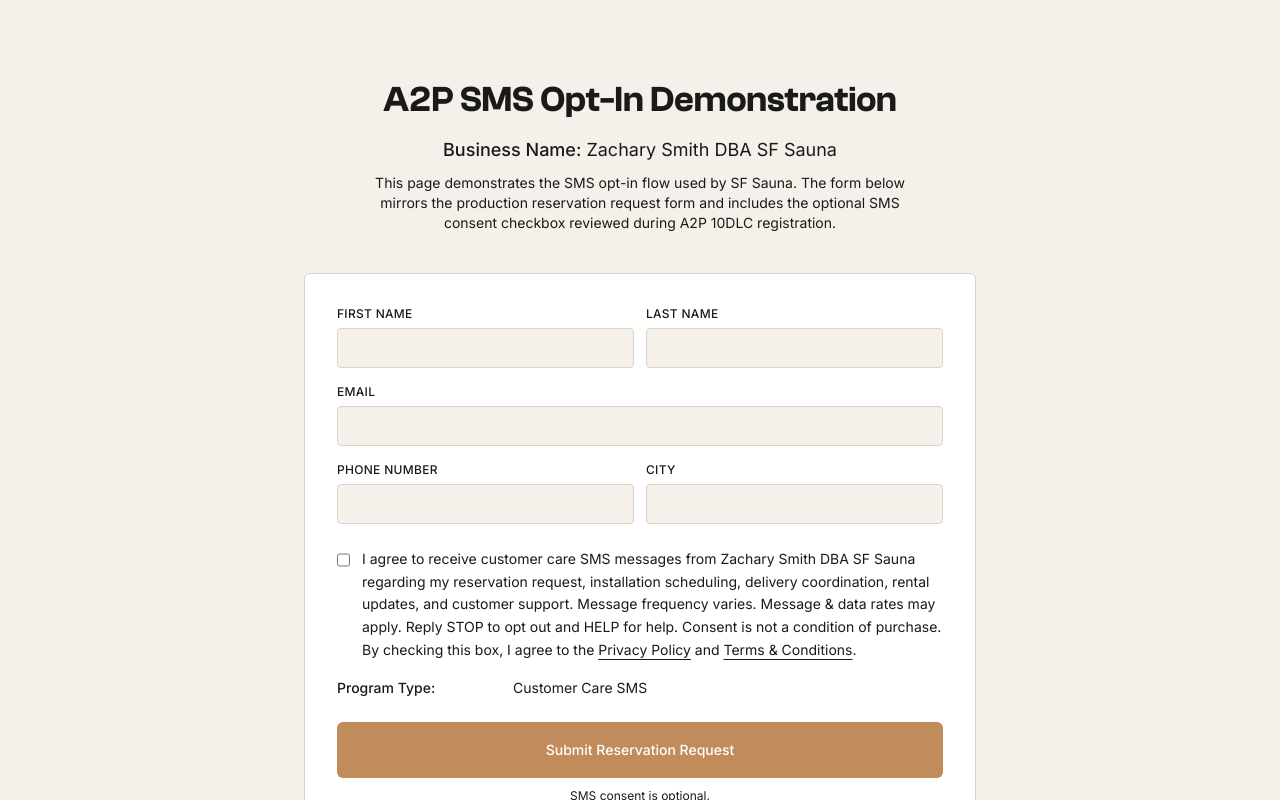
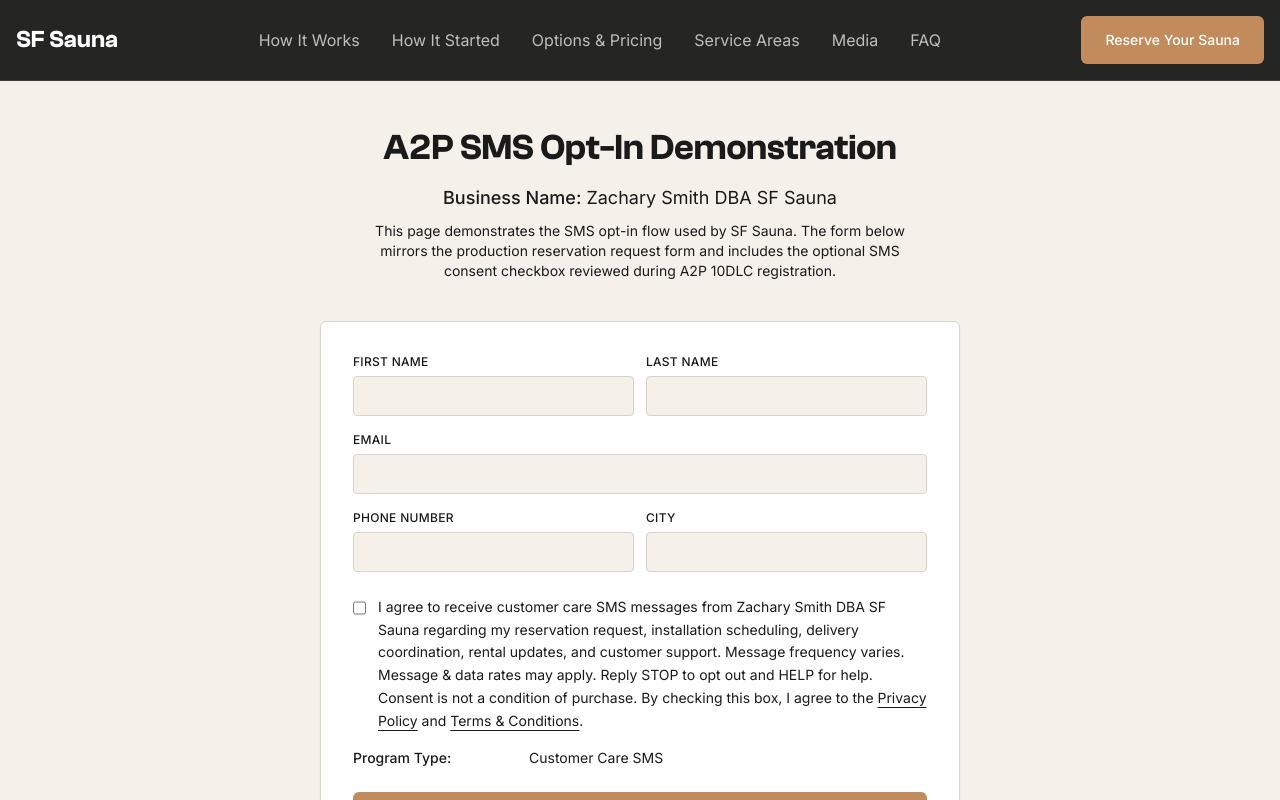
Before and after one commit to aryzach/aryzach.github.io, a React (Vite) app: page /a2p-form-review in a window 1280 px wide. Shown: the top 800 px of the page. Built offline with nearby package versions, Linux system fonts and the light colour scheme.

Commit message:
Changes
Co-authored-by: aryzach <30701475+aryzach@users.noreply.github.com>

```diff
--- a/src/pages/A2PFormReview.tsx
+++ b/src/pages/A2PFormReview.tsx
@@ -3,6 +3,8 @@ import { Button } from "@/components/ui/button";
 import { Input } from "@/components/ui/input";
 import { Label } from "@/components/ui/label";
 import { CheckCircle2 } from "lucide-react";
+import Header from "@/components/Header";
+import Footer from "@/components/Footer";
 
 interface FieldProps {
   label: string;
@@ -38,21 +40,24 @@ const A2PFormReview = () => {
 
   if (submitted) {
     return (
-      <div className="min-h-screen bg-background py-20 px-4">
-        <div className="max-w-2xl mx-auto text-center p-6">
+      <div className="min-h-screen bg-background">
+        <Header />
+        <div className="max-w-2xl mx-auto text-center p-6 pt-32 pb-20 px-4">
           <CheckCircle2 className="mx-auto text-primary mb-3" size={44} />
           <h2 className="text-xl font-semibold text-foreground mb-2">Form Submitted</h2>
           <p className="text-sm text-muted-foreground">
             This is a demonstration page for A2P 10DLC compliance review. No data was sent to a backend.
           </p>
         </div>
+        <Footer />
       </div>
     );
   }
 
   return (
-    <div className="min-h-screen bg-background py-20 px-4">
-      <div className="max-w-2xl mx-auto">
+    <div className="min-h-screen bg-background">
+      <Header />
+      <div className="max-w-2xl mx-auto pt-32 pb-20 px-4">
         <div className="mb-10 text-center">
           <h1 className="text-3xl md:text-4xl font-semibold text-foreground mb-4">
             A2P SMS Opt-In Demonstration
```
